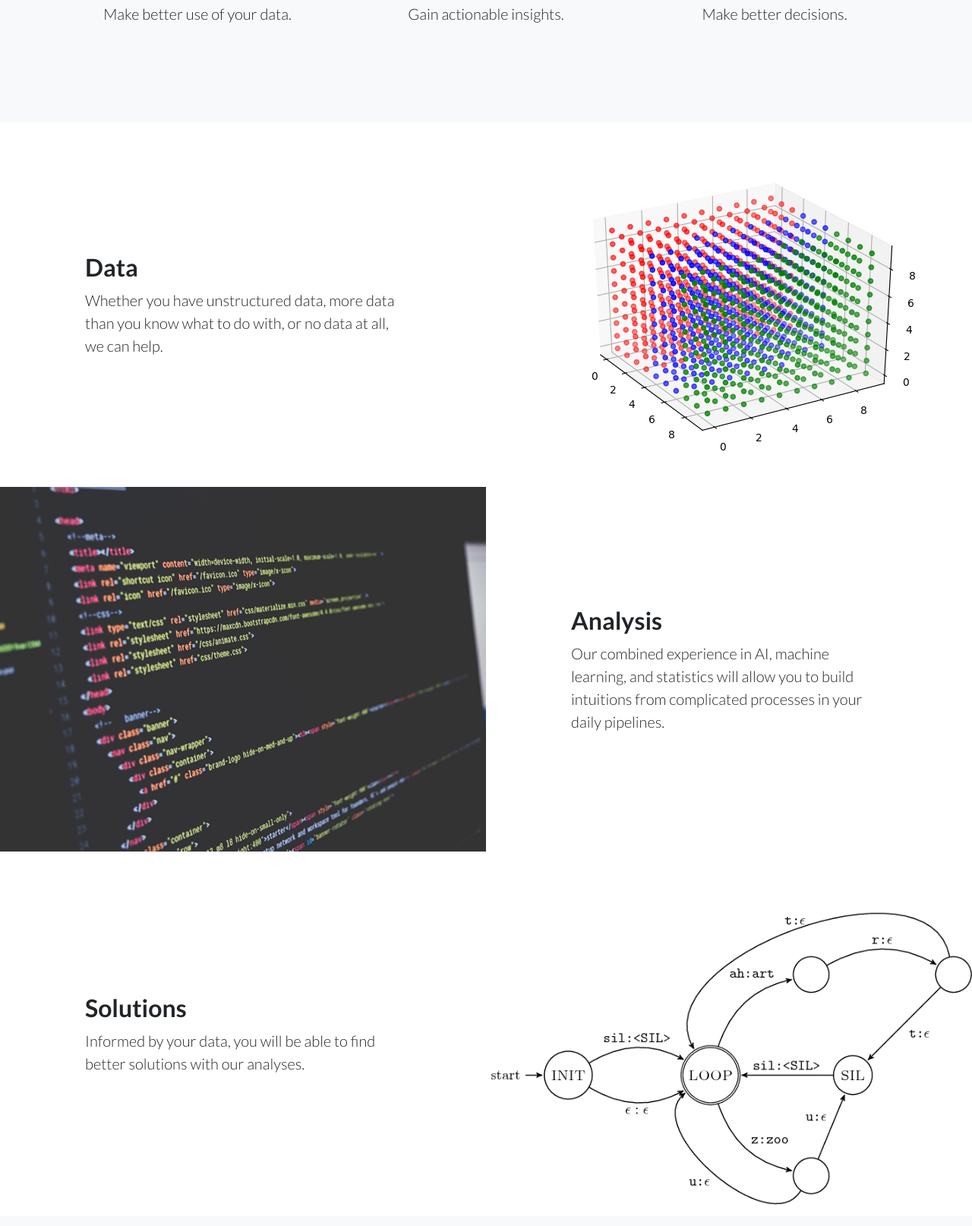
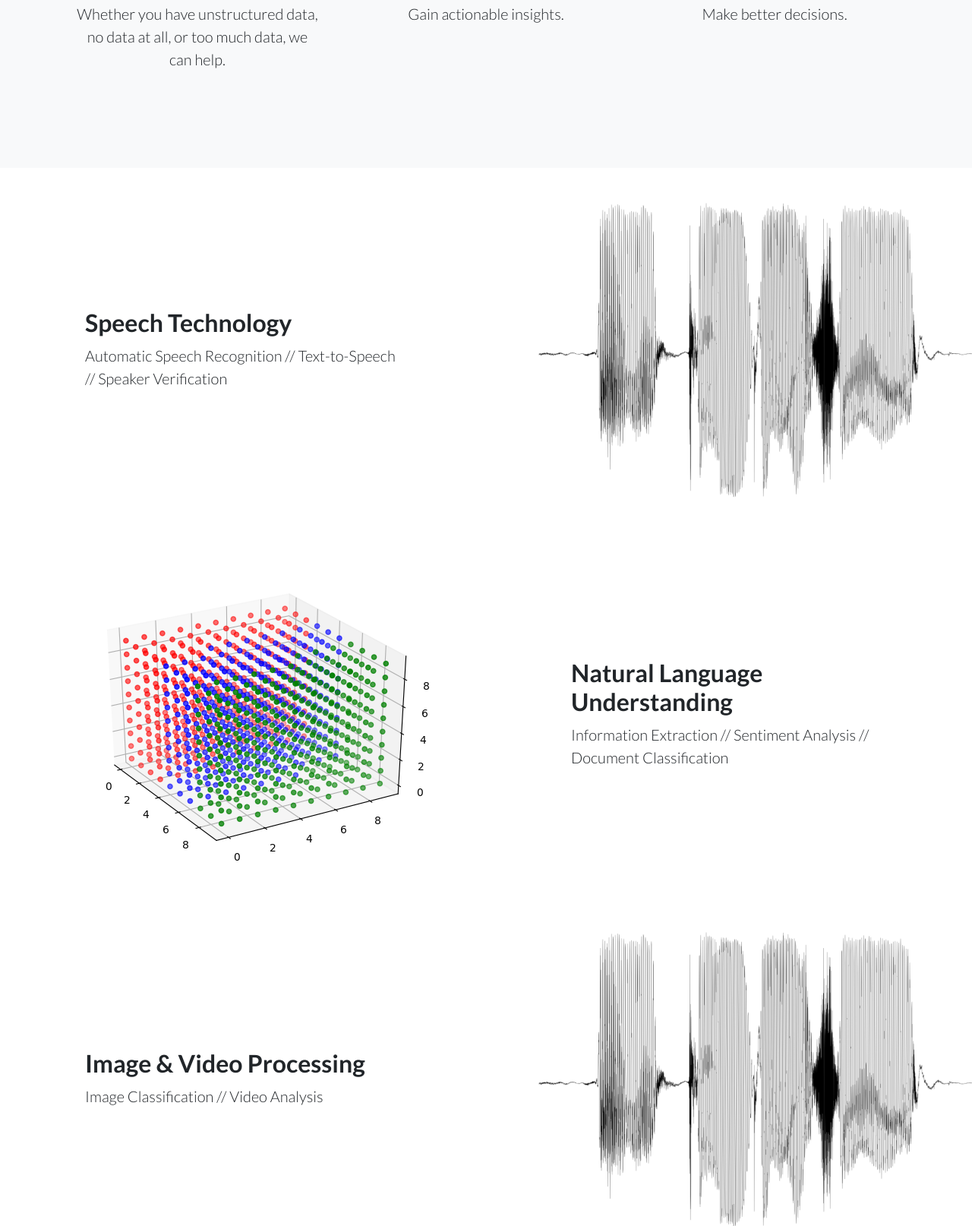
Before and after one commit to meyer-ai/meyer-ai.github.io, a website: page index.html in a window 1280 px wide. Shown: the part 923-2537 px from the top of the page at 76% size. Drawn offline with Linux system fonts and the light colour scheme.

Commit message:
more filling out

```diff
--- a/index.html
+++ b/index.html
@@ -69,7 +69,7 @@
               <i class="icon-screen-desktop m-auto text-primary"></i>
             </div>
             <h3>Data</h3>
-            <p class="lead mb-0">Make better use of your data.</p>
+            <p class="lead mb-0">Whether you have unstructured data, no data at all, or too much data, we can help.</p>
           </div>
         </div>
         <div class="col-lg-4">
@@ -97,19 +97,37 @@
   <!-- Image Showcases -->
   <section class="showcase">
     <div class="container-fluid p-0">
+
       <div class="row no-gutters">
-
-        <div class="col-lg-6 order-lg-2 text-white showcase-img" style="background-image: url('img/figure_1.png');"></div>
+        <div class="col-lg-6 order-lg-2 text-white showcase-img" style="background-image: url('img/waveform.png');"></div>
         <div class="col-lg-6 order-lg-1 my-auto showcase-text">
-          <h2>Data</h2>
-          <p class="lead mb-0">Whether you have unstructured data, more data than you know what to do with, or no data at all, we can help.</p>
+          <h2>Speech Technology</h2>
+          <p class="lead mb-1">Automatic Speech Recognition // Text-to-Speech // Speaker Verification  </p>
         </div>
       </div>
+
       <div class="row no-gutters">
-        <div class="col-lg-6 text-white showcase-img" style="background-image: url('img/bg-showcase-2.jpg');"></div>
+        <div class="col-lg-6 order-lg-1 text-white showcase-img" style="background-image: url('img/figure_1.png');"></div>
+        <div class="col-lg-6 order-lg-2 my-auto showcase-text">
+          <h2>Natural Language Understanding</h2>
+          <p class="lead mb-1">Information Extraction // Sentiment Analysis // Document Classification  </p>
+        </div>
+      </div>
+
+      <div class="row no-gutters">
+        <div class="col-lg-6 order-lg-2 text-white showcase-img" style="background-image: url('img/waveform.png');"></div>
+        <div class="col-lg-6 order-lg-1 my-auto showcase-text">
+          <h2>Image & Video Processing</h2>
+          <p class="lead mb-1">Image Classification // Video Analysis  </p>
+        </div>
+      </div>
+
+
+      <div class="row no-gutters">
+        <div class="col-lg-6 text-white showcase-img" style="background-image: url('img/figure_1.png');"></div>
         <div class="col-lg-6 my-auto showcase-text">
           <h2>Analysis</h2>
-          <p class="lead mb-0">Our combined experience in AI, machine learning, and statistics will allow you to build intuitions from complicated
+          <p class="lead mb-1">Our combined experience in AI, machine learning, and statistics will allow you to build intuitions from complicated
             processes in your daily pipelines.</p>
         </div>
       </div>
@@ -117,7 +135,7 @@
         <div class="col-lg-6 order-lg-2 text-white showcase-img" style="background-image: url('img/Lfst-big.png');"></div>
         <div class="col-lg-6 order-lg-1 my-auto showcase-text">
           <h2>Solutions</h2>
-          <p class="lead mb-0">Informed by your data, you will be able to find better solutions with our analyses.</p>
+          <p class="lead mb-1">Informed by your data, you will be able to find better solutions with our analyses.</p>
         </div>
       </div>
     </div>
```
Also changed, not shown: _site/img/waveform.png (added), _site/index.html, img/waveform.png (added).
